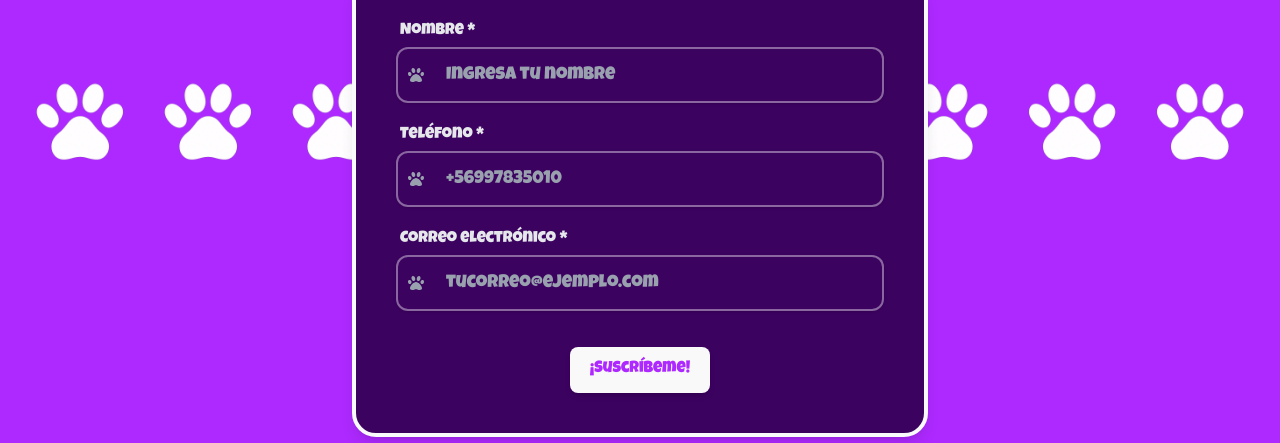
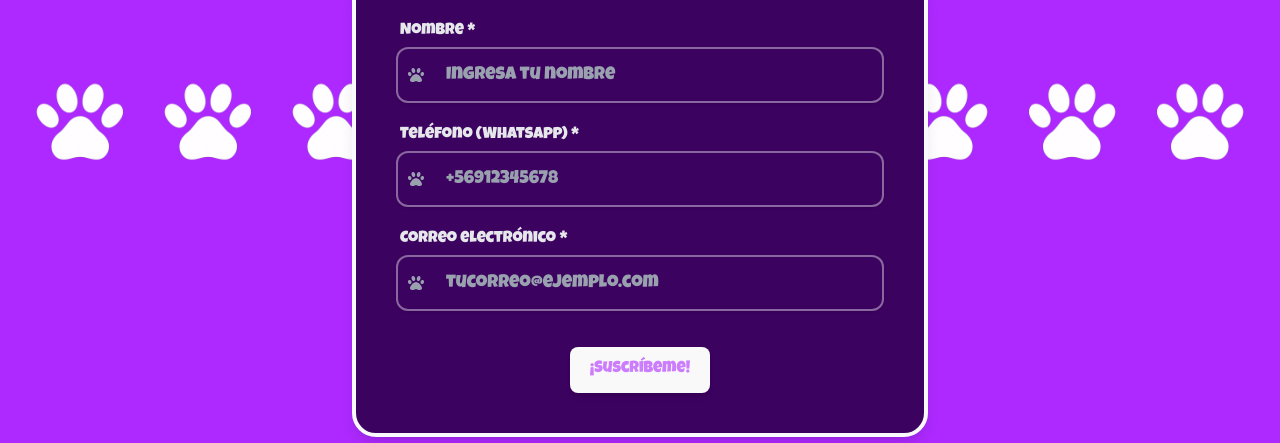
Before and after one commit to dwexman/fullmascotas, a React (Vite) app: page / in a window 1280 px wide. Shown: the part 1646-2089 px from the top of the page. Built offline with nearby package versions, Linux system fonts and the light colour scheme.

Commit message:
fix chatbot y mensaje succes form

```diff
--- a/src/components/ChatCotizador.jsx
+++ b/src/components/ChatCotizador.jsx
@@ -516,7 +516,7 @@ export default function ChatCotizador({
               key={i}
               className={
                 m.who === "bot"
-                  ? "bg-gray-50 border border-gray-200 p-3 rounded-2xl max-w-[85%] text-gray-800"   // 👈 agrega text-gray-800
+                  ? "bg-gray-50 border border-gray-200 p-3 rounded-2xl max-w-[85%] text-gray-800"
                   : "bg-violet-100 text-gray-900 p-3 rounded-2xl max-w-[85%] ml-auto"
               }
               dangerouslySetInnerHTML={{ __html: m.html }}
@@ -531,7 +531,9 @@ export default function ChatCotizador({
               value={leadName}
               onChange={(e) => setLeadName(e.target.value)}
               placeholder="Tu nombre"
-              className="w-full border border-gray-300 rounded-full px-3 py-2 text-sm"
+              className="w-full border border-gray-300 rounded-full px-3 py-2 text-sm bg-white text-gray-900 placeholder:text-gray-600 placeholder:opacity-90 caret-violet-600"
+              /* fuerza color en webkit/autofill */
+              style={{ WebkitTextFillColor: "#111827" }}
             />
             <input
               type="tel"
@@ -540,9 +542,10 @@ export default function ChatCotizador({
               onBlur={() => setLeadPhone(normalizePhone(leadPhone))}
               placeholder="Tu WhatsApp (ej: +56912345678)"
               className={
-                "w-full border rounded-full px-3 py-2 text-sm " +
+                "w-full border rounded-full px-3 py-2 text-sm bg-white text-gray-900 placeholder:text-gray-600 placeholder:opacity-90 caret-violet-600 " +
                 (leadPhone && !phoneValid ? "border-red-400" : "border-gray-300")
               }
+              style={{ WebkitTextFillColor: "#111827" }}
             />
             {leadPhone && !phoneValid && (
               <div className="text-[11px] text-red-500 px-1">
@@ -555,9 +558,10 @@ export default function ChatCotizador({
               onChange={(e) => setLeadEmail(e.target.value)}
               placeholder="Tu correo (ej: tucorreo@ejemplo.com)"
               className={
-                "w-full border rounded-full px-3 py-2 text-sm " +
+                "w-full border rounded-full px-3 py-2 text-sm bg-white text-gray-900 placeholder:text-gray-600 placeholder:opacity-90 caret-violet-600 " +
                 (leadEmail && !emailValid ? "border-red-400" : "border-gray-300")
               }
+              style={{ WebkitTextFillColor: "#111827" }}
             />
             {leadEmail && !emailValid && (
               <div className="text-[11px] text-red-500 px-1">
@@ -598,7 +602,8 @@ export default function ChatCotizador({
               value={free}
               onChange={(e) => setFree(e.target.value)}
               placeholder="Escribe la fecha aquí..."
-              className="flex-1 border border-gray-200 rounded-full px-3 py-2 text-sm"
+              className="flex-1 border border-gray-200 rounded-full px-3 py-2 text-sm bg-white text-gray-900 placeholder:text-gray-600 placeholder:opacity-90 caret-violet-600"
+              style={{ WebkitTextFillColor: "#111827" }}
             />
             <button
               onClick={sendFree}
--- a/src/components/SuscribeForm.jsx
+++ b/src/components/SuscribeForm.jsx
@@ -1,9 +1,35 @@
 import "./SuscribeForm.css";
 import { FaPaw } from "react-icons/fa";
+import { useRef, useState, useEffect } from "react";
+
+/* -------- utils de validación (Chile) -------- */
+const CL_PHONE_REGEX = /^\+56\d{9}$/; // +56 seguido de 9 dígitos (ej: +56912345678)
+
+function sanitizePhone(v = "") {
+  let s = String(v).replace(/[^\d+]/g, "");
+  if (s.includes("+")) s = "+" + s.replace(/\+/g, ""); // colapsa múltiples '+'
+  return s;
+}
+function normalizePhone(v = "") {
+  let s = String(v).replace(/\s+/g, "");
+  if (!s) return s;
+  if (s.startsWith("+569")) return s;
+  if (s.startsWith("+56")) return s;
+  if (s.startsWith("569")) return "+" + s;
+  if (s.startsWith("56")) return "+" + s;
+  if (s.startsWith("09")) return "+569" + s.slice(2);
+  if (s.startsWith("9"))  return "+569" + s.slice(1);
+  return s;
+}
+function validEmail(v = "") {
+  return /^[^\s@]+@[^\s@]+\.[^\s@]+$/.test(v.trim());
+}
 
 export default function SubscribeForm() {
   const actionUrl =
     "https://escuelakairos.us13.list-manage.com/subscribe/post?u=32987657571082e7578640d51&id=4af111f466&f_id=00c303e9f0";
+
+  const alertTheme = "green";
 
   const baseInput = `
     w-full pl-12 pr-5 py-3 rounded-xl
@@ -14,12 +40,63 @@ export default function SubscribeForm() {
     shadow-sm text-base md:text-lg
   `;
 
+  const formRef = useRef(null);
+  const [toastOpen, setToastOpen] = useState(false);
+
+  // states de inputs
+  const [name, setName]   = useState("");
+  const [phone, setPhone] = useState("");
+  const [email, setEmail] = useState("");
+
+  // estados de error (mostramos tras blur o intento de submit)
+  const [touched, setTouched] = useState({ name: false, phone: false, email: false });
+  const [submitted, setSubmitted] = useState(false);
+
+  // valores normalizados para validar
+  const phoneSanitized  = sanitizePhone(phone);
+  const phoneNormalized = normalizePhone(phoneSanitized);
+
+  const nameOk  = name.trim().length > 0;
+  const phoneOk = CL_PHONE_REGEX.test(phoneNormalized);
+  const emailOk = validEmail(email);
+  const formOk  = nameOk && phoneOk && emailOk;
+
+  function onBlurPhone() {
+    const norm = normalizePhone(sanitizePhone(phone));
+    if (norm !== phone) setPhone(norm);
+  }
+
+  function handleSubmit(e) {
+    e.preventDefault();
+    setSubmitted(true);
+    setTouched({ name: true, phone: true, email: true });
+
+    if (!formOk) return; // bloquea envío si hay errores
+
+    // Envío real a Mailchimp en iframe oculto (sin navegar)
+    formRef.current?.submit();
+
+    // feedback al usuario
+    setToastOpen(true);
+    // limpia el form visualmente
+    setTimeout(() => formRef.current?.reset(), 0);
+    setName(""); setPhone(""); setEmail("");
+    setSubmitted(false);
+    setTouched({ name: false, phone: false, email: false });
+  }
+
   return (
+    <>
+      {/* IFRAME oculto: Mailchimp responde aquí sin cambiar de página */}
+      <iframe name="mc_iframe" title="mc_iframe" style={{ display: "none" }} />
+
       <form
+        ref={formRef}
         action={actionUrl}
         method="post"
-      target="_blank"
+        target="mc_iframe"
         noValidate
+        onSubmit={handleSubmit}
         className="flex flex-col gap-5 relative"
       >
         {/* ——— Nombre ——— */}
@@ -34,15 +111,22 @@ export default function SubscribeForm() {
               name="FNAME"
               placeholder="Ingresa tu nombre"
               required
-            className={baseInput}
+              className={`${baseInput} ${submitted || touched.name ? (nameOk ? "border-emerald-400" : "border-red-400") : ""}`}
+              value={name}
+              onChange={(e) => setName(e.target.value)}
+              onBlur={() => setTouched((t) => ({ ...t, name: true }))}
+              autoComplete="name"
             />
           </div>
+          {(submitted || touched.name) && !nameOk && (
+            <p className="mt-1 text-sm text-red-300">Ingresa tu nombre.</p>
+          )}
         </div>
 
         {/* ——— Teléfono ——— */}
         <div className="input-group">
           <label htmlFor="PHONE" className="block text-gray-200 font-medium mb-1 ml-1">
-          Teléfono *
+            Teléfono (WhatsApp) *
           </label>
           <div className="relative">
             <FaPaw className="paw-icon absolute left-3 top-1/2 -translate-y-1/2 text-gray-400 pointer-events-none" />
@@ -51,12 +135,20 @@ export default function SubscribeForm() {
               name="PHONE"
               type="tel"
               inputMode="tel"
-            pattern="^\\+?[0-9]{8,15}$"
-            placeholder="+56997835010"
+              placeholder="+56912345678"
               required
-            className={baseInput}
+              className={`${baseInput} ${submitted || touched.phone ? (phoneOk ? "border-emerald-400" : "border-red-400") : ""}`}
+              value={phone}
+              onChange={(e) => setPhone(e.target.value)}
+              onBlur={() => { setTouched((t) => ({ ...t, phone: true })); onBlurPhone(); }}
+              autoComplete="tel"
             />
           </div>
+          {(submitted || touched.phone) && !phoneOk && (
+            <p className="mt-1 text-sm text-red-300">
+              Formato requerido: <b>+56</b> seguido de <b>9 dígitos</b> (ej: <b>+56912345678</b>).
+            </p>
+          )}
         </div>
 
         {/* ——— Correo ——— */}
@@ -72,12 +164,19 @@ export default function SubscribeForm() {
               type="email"
               placeholder="tucorreo@ejemplo.com"
               required
-            className={baseInput}
+              className={`${baseInput} ${submitted || touched.email ? (emailOk ? "border-emerald-400" : "border-red-400") : ""}`}
+              value={email}
+              onChange={(e) => setEmail(e.target.value)}
+              onBlur={() => setTouched((t) => ({ ...t, email: true }))}
+              autoComplete="email"
             />
           </div>
+          {(submitted || touched.email) && !emailOk && (
+            <p className="mt-1 text-sm text-red-300">Ingresa un correo válido.</p>
+          )}
         </div>
 
-      {/*  Honeypot invisible */}
+        {/* Honeypot invisible (Mailchimp) */}
         <div aria-hidden="true" className="absolute -left-[5000px]">
           <input
             name="b_32987657571082e7578640d51_4af111f466"
@@ -89,16 +188,88 @@ export default function SubscribeForm() {
         {/* ——— Botón ——— */}
         <button
           type="submit"
-        className="
+          disabled={!formOk}
+          className={`
             wiggle-btn self-center mt-4 px-10 py-3 rounded-full
-          font-bold text-lg
-          bg-white text-[#AE29FF] hover:bg-gray-100
-          transition-all duration-300 shadow-md hover:shadow-lg
+            font-bold text-lg transition-all duration-300 shadow-md hover:shadow-lg
             w-full sm:w-auto
-        "
+            ${formOk ? "bg-white text-[#AE29FF] hover:bg-gray-100" : "bg-white/60 text-[#AE29FF]/60 cursor-not-allowed"}
+          `}
         >
           ¡Suscríbeme!
         </button>
       </form>
+
+      {/* Toast de éxito */}
+      <Toast
+        open={toastOpen}
+        onClose={() => setToastOpen(false)}
+        theme={alertTheme}
+        title="¡Formulario enviado!"
+        message="Gracias por suscribirte 🐾"
+        duration={4000}
+      />
+    </>
   );
 }
+
+/* ---------- Toast interno ---------- */
+function Toast({ open, onClose, theme = "green", title, message, duration = 4000 }) {
+  const [show, setShow] = useState(open);
+
+  useEffect(() => setShow(open), [open]);
+
+  useEffect(() => {
+    if (!show) return;
+    const t = setTimeout(() => {
+      setShow(false);
+      onClose?.();
+    }, duration);
+    return () => clearTimeout(t);
+  }, [show, duration, onClose]);
+
+  if (!show) return null;
+
+  const t = theme === "pink"
+    ? {
+        wrapper: "bg-gradient-to-r from-fuchsia-600 to-violet-600 text-white ring-1 ring-fuchsia-300/40 shadow-xl",
+        iconWrap: "bg-white/20 text-white",
+        bar: "bg-fuchsia-300/70",
+      }
+    : {
+        wrapper: "bg-emerald-600 text-white ring-1 ring-emerald-300/50 shadow-xl",
+        iconWrap: "bg-white/20 text-white",
+        bar: "bg-emerald-300/70",
+      };
+
+  return (
+    <div
+      className="fixed z-[1000] bottom-6 left-1/2 -translate-x-1/2 px-3 sm:px-0"
+      role="status"
+      aria-live="polite"
+    >
+      <div className={`flex items-center gap-3 px-5 py-3 rounded-2xl transition-all duration-300 ${t.wrapper}`}>
+        {/* Icono check */}
+        <span className={`inline-flex items-center justify-center w-9 h-9 rounded-full ${t.iconWrap}`} aria-hidden="true">
+          <svg viewBox="0 0 24 24" className="w-6 h-6" fill="none" stroke="currentColor" strokeWidth="2.2">
+            <path d="M5 13l4 4L19 7" strokeLinecap="round" strokeLinejoin="round" />
+          </svg>
+        </span>
+
+        {/* Texto */}
+        <div className="text-sm">
+          <div className="font-semibold leading-tight">{title}</div>
+          {message && <div className="opacity-95 leading-tight">{message}</div>}
+        </div>
+      </div>
+
+      {/* Barra de tiempo */}
+      <div className="h-1 overflow-hidden rounded-b-2xl">
+        <div
+          className={`h-full ${t.bar} transition-[width] duration-[4000ms] ease-linear`}
+          style={{ width: "0%" }}
+        />
+      </div>
+    </div>
+  );
+}
```
Lines whose indentation alone changed are shown as unchanged.
